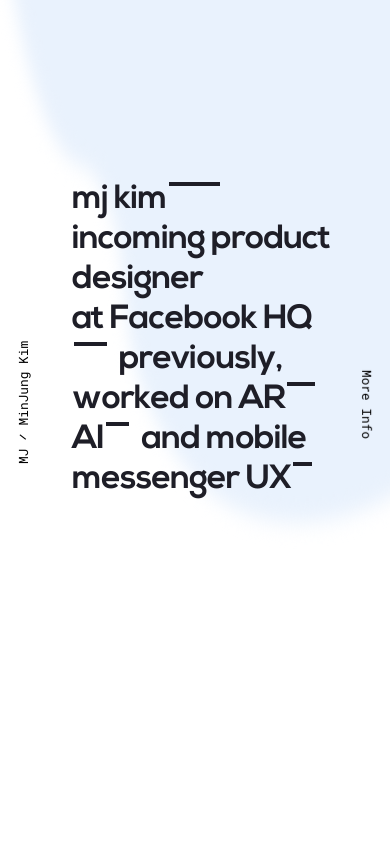
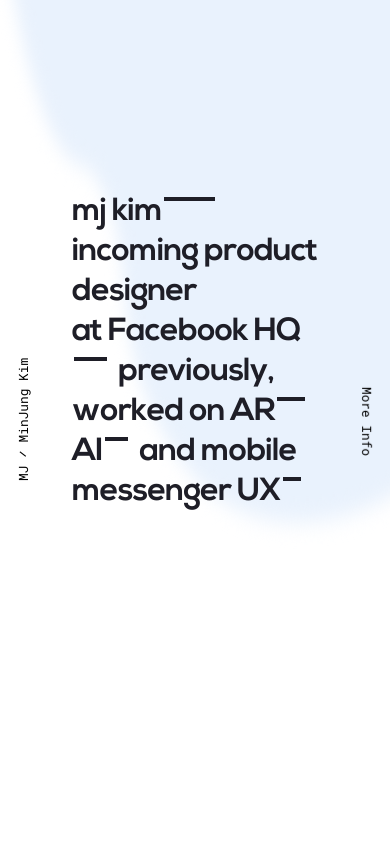
Before and after one commit to mjixd/mjixd.github.io, a plain HTML site: page index.html in a window 390 px wide. Shown: the top 844 px of the page. Drawn offline with Linux system fonts and the light colour scheme.

Commit message:
Adjust layout

```diff
--- a/css/about.css
+++ b/css/about.css
@@ -191,7 +191,7 @@ h5 {
 	#intro {
 		justify-content: center;
 		width: 100%;
-		padding: 2rem 4.5rem 0 4.5rem;
+		padding: 2.8rem 4.5rem 0 4.5rem;
 		box-sizing: border-box;
 	  }
 
@@ -255,7 +255,7 @@ h5 {
 @media screen and (max-width: 50em) {
 .mjA {
 	position: fixed;
-	top: 55%;
+	top: 57%;
 	left: 0.9rem;
 	z-index: 10;
 	transform-origin: left top;
@@ -276,7 +276,7 @@ h5 {
 
 .mjB {
 	position: fixed;
-	top: 50%;
+	top: 52%;
 	z-index: 10;
 	right: 0.9rem;
 	transform-origin: right top;
--- a/css/common.css
+++ b/css/common.css
@@ -142,7 +142,7 @@ footer text {
   @media screen and (max-width: 50em) {
 	.mjA {
 		position: fixed;
-		top: 55%;
+		top: 57%;
 		left: 0.9rem;
 		z-index: 10;
 		transform-origin: left top;
@@ -163,7 +163,7 @@ footer text {
 
 	.mjB {
 		position: fixed;
-		top: 52%;
+		top: 54%;
 		z-index: 10;
 		right: 0.9rem;
 		transform-origin: right top;
--- a/css/index.css
+++ b/css/index.css
@@ -515,15 +515,16 @@ h5 {
 	#intro {
 		justify-content: center;
 		width: 100%;
-		height: 80vh;
-		padding: 0 3.5rem 0 4.5rem;
+		height: 83vh;
+		padding: 0 4.5rem 0 4.5rem;
 		box-sizing: border-box;
 	  }
 
 	.intro-width {
-		font-size: 2.1em;
+		font-size: 2.0rem;
 		letter-spacing: -0.05rem;
 		width: 100%;
+		height: auto;
 		line-height: 2.5rem;
 		font-weight: 700;
 	}
@@ -550,8 +551,8 @@ h5 {
 		font-weight: 700;
 		letter-spacing: -0.1pt;
 		vertical-align: super;
-		top: -0.5rem;
-		margin: -1px 6px 0 2px;
+		top: -0.4rem;
+		margin: 2px 6px 0 2px;
 	}
 
 	.intro-width a:hover .bar {
@@ -583,7 +584,7 @@ h5 {
 		flex-direction: column;
 		justify-content: center;
 		align-items: center;
-		width: 100%;
+		width: 96%;
 		height: 60vh;
 		min-height: auto;
 		pointer-events: none;
```
